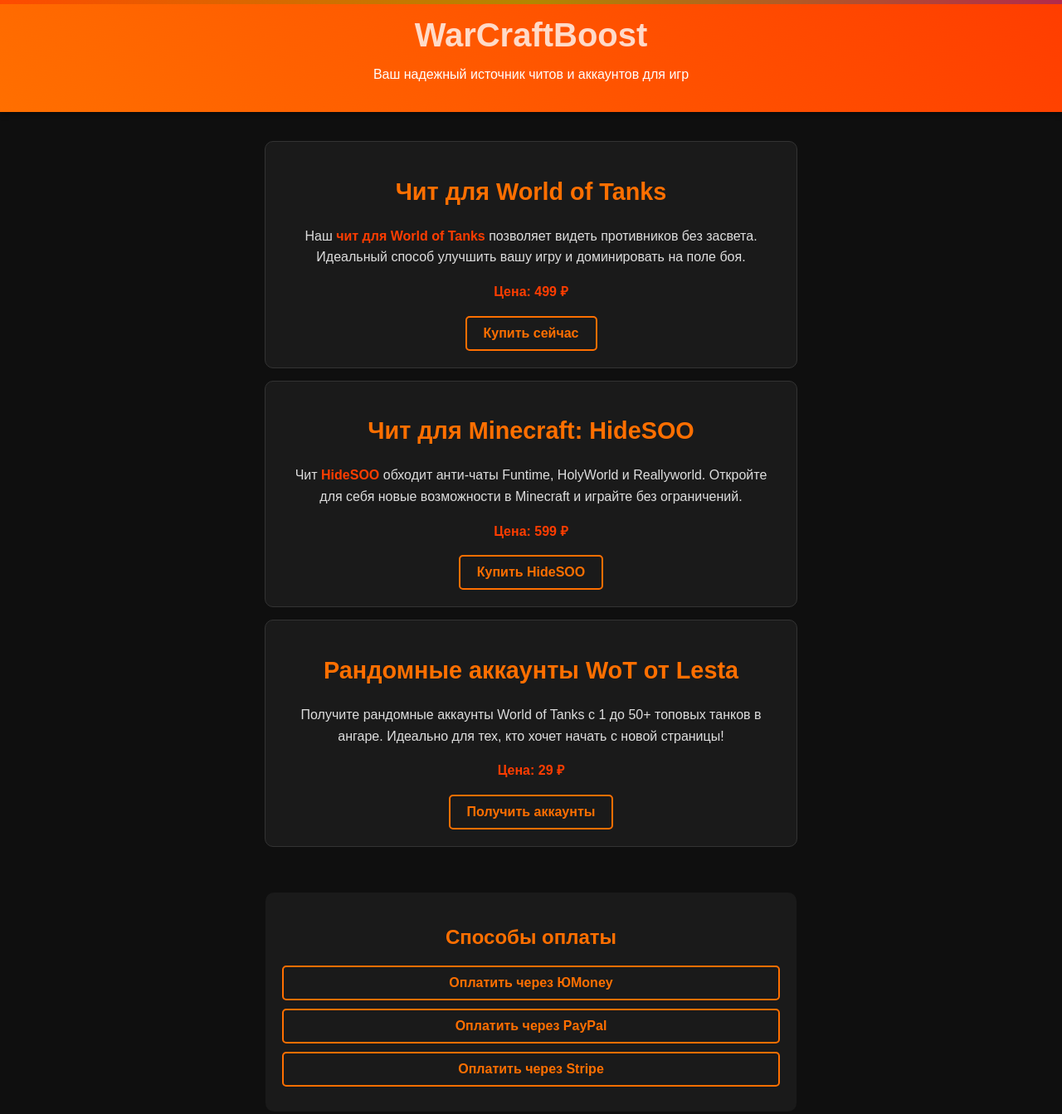
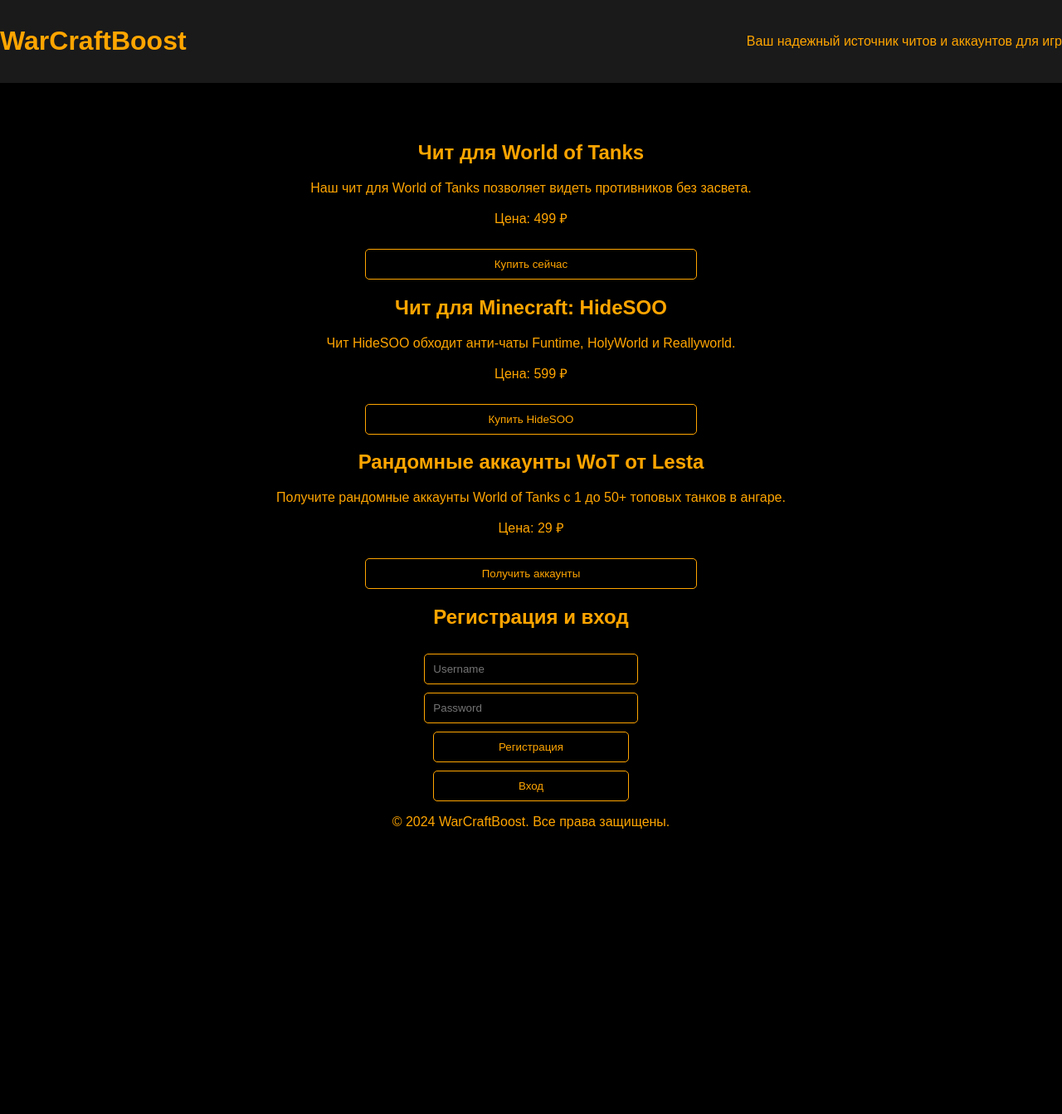
Before and after one commit to cheat-xaip/WarCraftBoost, a plain HTML site: page index.html in a window 1280 px wide. Shown: the top 1343 px of the page at 83% size. After the commit the page ends 1016 px from the top, so only its background shows below. Drawn offline with Linux system fonts and the light colour scheme.

Commit message:
Update index.html

```diff
--- a/index.html
+++ b/index.html
@@ -4,172 +4,10 @@
     <meta charset="UTF-8">
     <meta name="viewport" content="width=device-width, initial-scale=1.0">
     <title>WarCraftBoost - Читы и аккаунты для игр</title>
-    <style>
-        body {
-            font-family: Arial, sans-serif;
-            margin: 0;
-            padding: 0;
-            background-color: #0f0f0f;
-            color: #fff;
-            text-align: center;
-            overflow-x: hidden;
-        }
-
-        header {
-            background: linear-gradient(45deg, #ff6f00, #ff3d00);
-            padding: 20px;
-            color: #fff;
-            box-shadow: 0 4px 6px rgba(0, 0, 0, 0.3);
-            position: relative;
-        }
-
-        header h1 {
-            font-size: 2.5em;
-            margin: 0;
-            position: relative;
-            z-index: 1;
-            animation: fadeInOut 3s infinite;
-        }
-
-        @keyframes fadeInOut {
-            0%, 100% { opacity: 1; }
-            50% { opacity: 0.5; }
-        }
-
-        .container {
-            padding: 20px;
-        }
-
-        .card {
-            background-color: #1a1a1a;
-            border: 1px solid #333;
-            border-radius: 10px;
-            margin: 15px auto;
-            padding: 20px;
-            width: 90%;
-            max-width: 600px;
-            transition: transform 0.3s, box-shadow 0.3s;
-        }
-
-        .card:hover {
-            transform: scale(1.03);
-            box-shadow: 0 8px 16px rgba(0, 0, 0, 0.6);
-        }
-
-        .card h2 {
-            color: #ff6f00;
-            font-size: 1.8em;
-            transition: color 0.3s;
-        }
-
-        .card h2:hover {
-            color: #ff3d00;
-        }
-
-        .card p {
-            font-size: 1em;
-            color: #ddd;
-            line-height: 1.6;
-            transition: color 0.3s;
-        }
-
-        .card p:hover {
-            color: #fff;
-        }
-
-        .highlight {
-            color: #ff3d00;
-            font-weight: bold;
-        }
-
-        a {
-            color: #ff6f00;
-            text-decoration: none;
-            font-weight: bold;
-            border: 2px solid #ff6f00;
-            padding: 10px 20px;
-            border-radius: 5px;
-            display: inline-block;
-            transition: background-color 0.3s, color 0.3s;
-        }
-
-        a:hover {
-            background-color: #ff6f00;
-            color: #fff;
-            border-color: #ff6f00;
-        }
-
-        .payment-options {
-            background-color: #1a1a1a;
-            padding: 20px;
-            border-radius: 10px;
-            margin: 20px auto;
-            width: 90%;
-            max-width: 600px;
-        }
-
-        .payment-options h2 {
-            color: #ff6f00;
-            font-size: 1.5em;
-        }
-
-        .payment-options a {
-            display: block;
-            margin: 10px 0;
-            color: #ff6f00;
-            font-weight: bold;
-            text-decoration: none;
-            border: 2px solid #ff6f00;
-            padding: 10px;
-            border-radius: 5px;
-            transition: background-color 0.3s, color 0.3s;
-        }
-
-        .payment-options a:hover {
-            background-color: #ff6f00;
-            color: #fff;
-            border-color: #ff6f00;
-        }
-
-        .moving-stripes {
-            position: absolute;
-            top: 0;
-            left: 0;
-            width: 100%;
-            height: 5px;
-            overflow: hidden;
-            z-index: 0;
-        }
-
-        .stripe {
-            position: absolute;
-            height: 100%;
-            width: 200%;
-            background: linear-gradient(90deg, rgba(255, 0, 0, 0.3), rgba(0, 255, 0, 0.3), rgba(0, 0, 255, 0.3));
-            background-size: 50% 100%;
-            animation: moveStripe 2s linear infinite;
-        }
-
-        @keyframes moveStripe {
-            0% { transform: translateX(-50%); }
-            100% { transform: translateX(50%); }
-        }
-
-        footer {
-            background-color: #1a1a1a;
-            padding: 10px;
-            color: #ccc;
-            font-size: 0.9em;
-            position: relative;
-            z-index: 1;
-        }
-    </style>
+    <link rel="stylesheet" href="styles.css">
 </head>
 <body>
     <header>
-        <div class="moving-stripes">
-            <div class="stripe"></div>
-        </div>
         <h1>WarCraftBoost</h1>
         <p>Ваш надежный источник читов и аккаунтов для игр</p>
     </header>
@@ -177,35 +15,77 @@
     <div class="container">
         <div class="card">
             <h2>Чит для World of Tanks</h2>
-            <p>Наш <span class="highlight">чит для World of Tanks</span> позволяет видеть противников без засвета. Идеальный способ улучшить вашу игру и доминировать на поле боя.</p>
+            <p>Наш <span class="highlight">чит для World of Tanks</span> позволяет видеть противников без засвета.</p>
             <p><span class="highlight">Цена: 499 ₽</span></p>
-            <a href="https://yoomoney.ru/to/41001117513149160" class="button">Купить сейчас</a>
+            <button onclick="buyItem('wot')">Купить сейчас</button>
         </div>
 
         <div class="card">
             <h2>Чит для Minecraft: HideSOO</h2>
-            <p>Чит <span class="highlight">HideSOO</span> обходит анти-чаты Funtime, HolyWorld и Reallyworld. Откройте для себя новые возможности в Minecraft и играйте без ограничений.</p>
+            <p>Чит <span class="highlight">HideSOO</span> обходит анти-чаты Funtime, HolyWorld и Reallyworld.</p>
             <p><span class="highlight">Цена: 599 ₽</span></p>
-            <a href="https://yoomoney.ru/to/41001117513149160" class="button">Купить HideSOO</a>
+            <button onclick="buyItem('minecraft')">Купить HideSOO</button>
         </div>
 
         <div class="card">
             <h2>Рандомные аккаунты WoT от Lesta</h2>
-            <p>Получите рандомные аккаунты World of Tanks с 1 до 50+ топовых танков в ангаре. Идеально для тех, кто хочет начать с новой страницы!</p>
+            <p>Получите рандомные аккаунты World of Tanks с 1 до 50+ топовых танков в ангаре.</p>
             <p><span class="highlight">Цена: 29 ₽</span></p>
-            <a href="https://yoomoney.ru/to/41001117513149160" class="button">Получить аккаунты</a>
+            <button onclick="buyItem('random')">Получить аккаунты</button>
         </div>
     </div>
 
-    <div class="payment-options">
-        <h2>Способы оплаты</h2>
-        <a href="https://yoomoney.ru/to/41001117513149160">Оплатить через ЮMoney</a>
-        <a href="https://www.paypal.com">Оплатить через PayPal</a>
-        <a href="https://www.stripe.com">Оплатить через Stripe</a>
+    <div class="auth">
+        <h2>Регистрация и вход</h2>
+        <form id="auth-form">
+            <input type="text" id="username" placeholder="Username" required>
+            <input type="password" id="password" placeholder="Password" required>
+            <button type="button" onclick="register()">Регистрация</button>
+            <button type="button" onclick="login()">Вход</button>
+        </form>
     </div>
 
     <footer>
         <p>© 2024 WarCraftBoost. Все права защищены.</p>
     </footer>
+
+    <script>
+        const apiUrl = 'https://your-heroku-app.herokuapp.com/api';
+
+        async function register() {
+            const username = document.getElementById('username').value;
+            const password = document.getElementById('password').value;
+            const response = await fetch(`${apiUrl}/auth/register`, {
+                method: 'POST',
+                headers: { 'Content-Type': 'application/json' },
+                body: JSON.stringify({ username, password })
+            });
+            const data = await response.text();
+            alert(data);
+        }
+
+        async function login() {
+            const username = document.getElementById('username').value;
+            const password = document.getElementById('password').value;
+            const response = await fetch(`${apiUrl}/auth/login`, {
+                method: 'POST',
+                headers: { 'Content-Type': 'application/json' },
+                body: JSON.stringify({ username, password })
+            });
+            const data = await response.json();
+            localStorage.setItem('token', data.token);
+            alert('Logged in successfully');
+        }
+
+        async function buyItem(item) {
+            const token = localStorage.getItem('token');
+            if (!token) {
+                alert('Вы должны войти в систему, чтобы совершить покупку.');
+                return;
+            }
+            // Обработайте покупку товара
+            alert(`Покупка ${item} успешно завершена!`);
+        }
+    </script>
 </body>
 </html>
```
